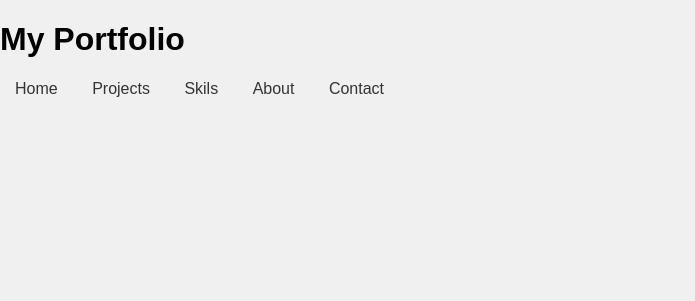
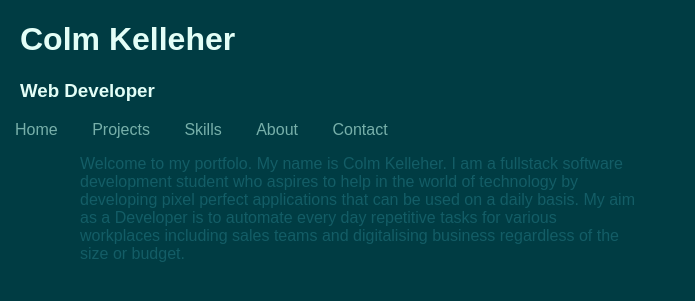
Before and after one commit to FocusCK/flask-app, a Flask app: page / in a window 1280 px wide. Shown: the top 301 px of the page, without its empty margins (0-695 px from the left). Run offline with Flask 3, Linux system fonts and the light colour scheme.

Commit message:
Add some styling and home page content

```diff
--- a/app.py
+++ b/app.py
@@ -2,7 +2,7 @@ from flask import Flask, render_template
 
 app = Flask(__name__)
 
-@app.route("/")
+@app.route('/')
 def home():
     return render_template('home.html')
 
--- a/static/css/style.css
+++ b/static/css/style.css
@@ -2,10 +2,22 @@ body {
     font-family: Arial, Helvetica, sans-serif;
     margin: 0;
     padding: 0;
-    background-color: #f0f0f0;
+    background-color: #003C43;
 }
+
 nav a {
     margin: 0 15px;
     text-decoration: none;
-    color: #333;
+    color: #77B0AA;
 }
+
+.title {
+    margin-left: 20px;
+    color: #E3FEF7;
+}
+
+p {
+    margin-left: 5em;
+    margin-right: 40em;
+    color: #135D66;
+}
--- a/templates/home.html
+++ b/templates/home.html
@@ -4,19 +4,21 @@
 <head>
     <meta charset="UTF-8">
     <meta name="viewport" content="width=device-width, initial-scale=1.0">
-    <link rel="stylesheet" href="css/style.css">
+    <link rel="stylesheet" href="{{ url_for('static', filename='css/style.css') }}">
     <title>My Portfolio</title>
 </head>
 
 <body>
-    <h1>My Portfolio</h1>
+    <h1 class="title">Colm Kelleher</h1>
+    <h3 class="title">Web Developer</h3>
     <nav>
         <a href="{{ url_for('home') }}">Home</a>
         <a href="{{ url_for('projects') }}">Projects</a>
-        <a href="{{ url_for('skills') }}">Skils</a>
+        <a href="{{ url_for('skills') }}">Skills</a>
         <a href="{{ url_for('about') }}">About</a>
         <a href="{{ url_for('contact') }}">Contact</a>
     </nav>
+    <p>Welcome to my portfolo. My name is Colm Kelleher. I am a fullstack software development student who aspires to help in the world of technology by developing pixel perfect applications that can be used on a daily basis. My aim as a Developer is to automate every day repetitive tasks for various workplaces including sales teams and digitalising business regardless of the size or budget.</p>
 
 </body>
 <script src="{{ url_for('static', filename='js/script.js') }}"></script>
```
Also changed, not shown: templates/about.html (+4 -3 lines), templates/contact.html (+4 -3 lines), templates/projects.html (+4 -3 lines), templates/skills.html (+4 -3 lines).
